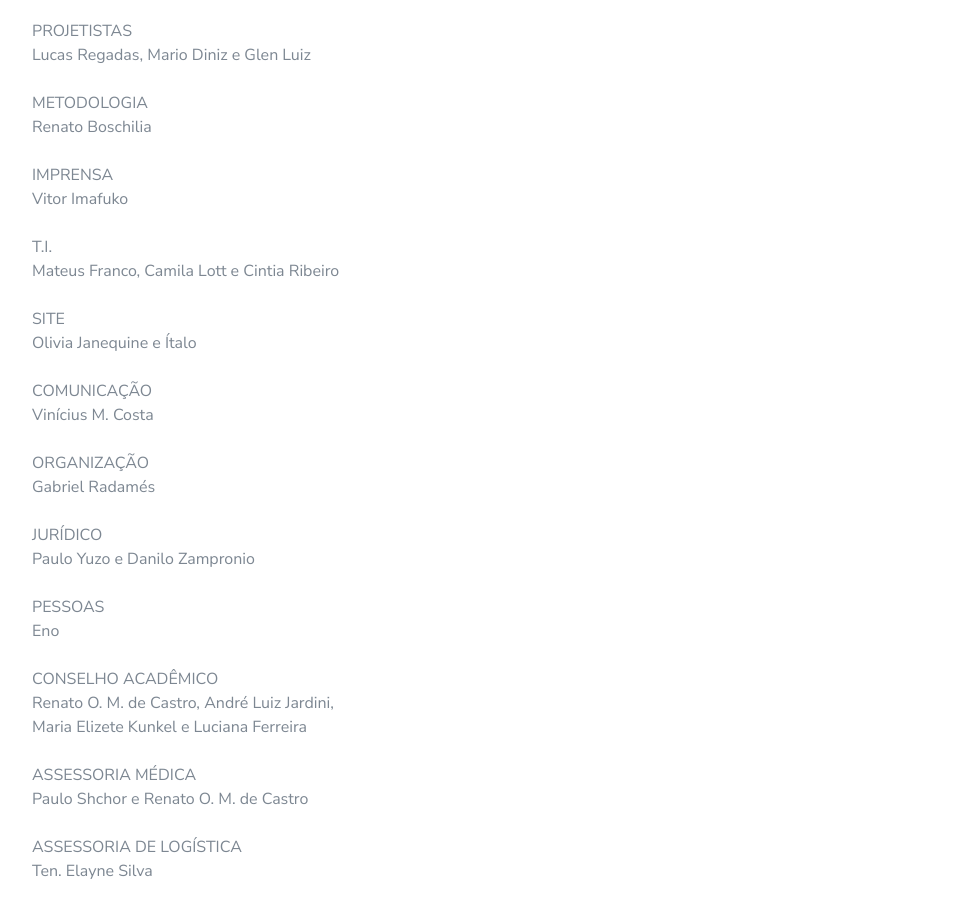
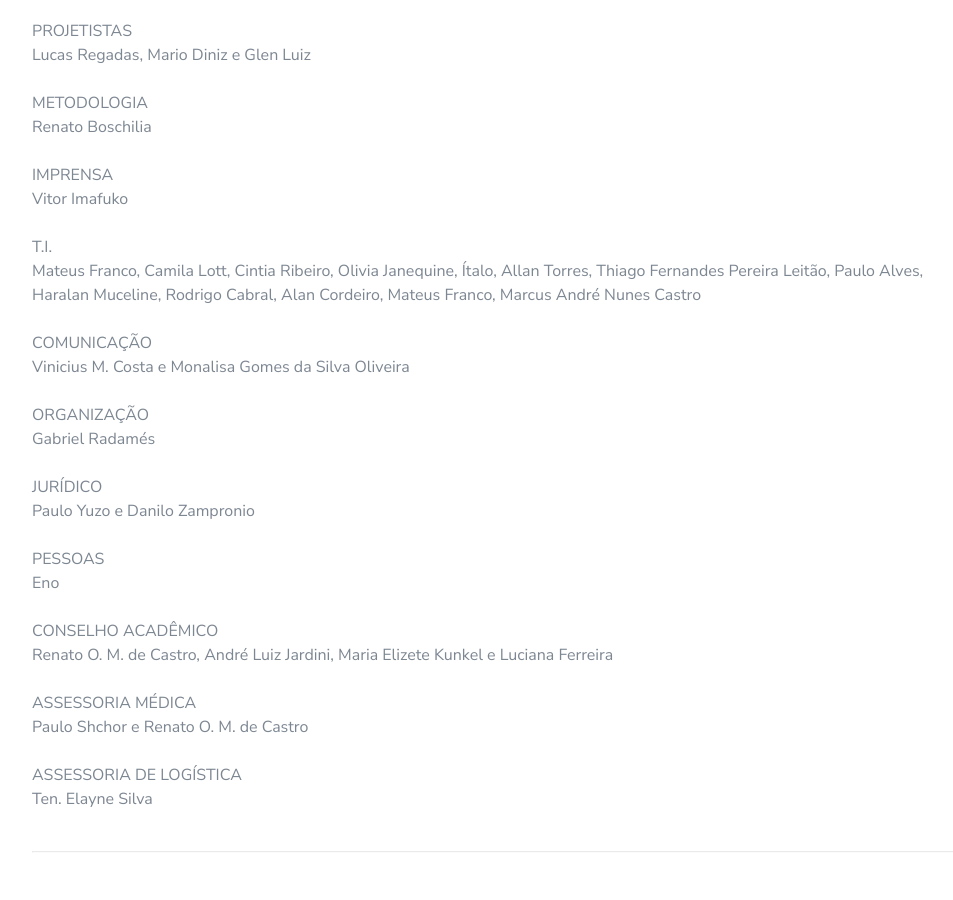
Before and after one commit to brasilcontraovirus/brasilcontraovirus.github.io, a Jekyll site: the page built from sobre.md, in a window 1280 px wide and 900 px high, scrolled down 2045 px. Shown: the whole window, without its empty margins (139-1092 px from the left). Built offline with Jekyll 4.4.1, drawn with Linux system fonts in a browser that asks for light colours; our own code applies the rules of GitHub Pages for plain Markdown files.

Commit message:
Inclui nomes de equipe

```diff
--- a/sobre.md
+++ b/sobre.md
@@ -87,17 +87,13 @@ Vitor Imafuko
 <br>
 
 T.I.
-Mateus Franco, Camila Lott e Cintia Ribeiro
+Mateus Franco, Camila Lott, Cintia Ribeiro, Olivia Janequine, Ítalo, Allan Torres, Thiago Fernandes Pereira Leitão, Paulo Alves, Haralan Muceline, Rodrigo Cabral, Alan Cordeiro, Mateus Franco, Marcus André Nunes Castro
 
-<br>
-
-SITE
-Olivia Janequine e Ítalo
 
 <br>
 
 COMUNICAÇÃO
-Vinícius M. Costa
+Vinicius M. Costa e Monalisa Gomes da Silva Oliveira
 
 <br>
 
@@ -117,8 +113,7 @@ Eno
 <br>
 
 CONSELHO ACADÊMICO
-Renato O. M. de Castro, André Luiz Jardini,
-Maria Elizete Kunkel e Luciana Ferreira
+Renato O. M. de Castro, André Luiz Jardini, Maria Elizete Kunkel e Luciana Ferreira
 
 <br>
 
```
